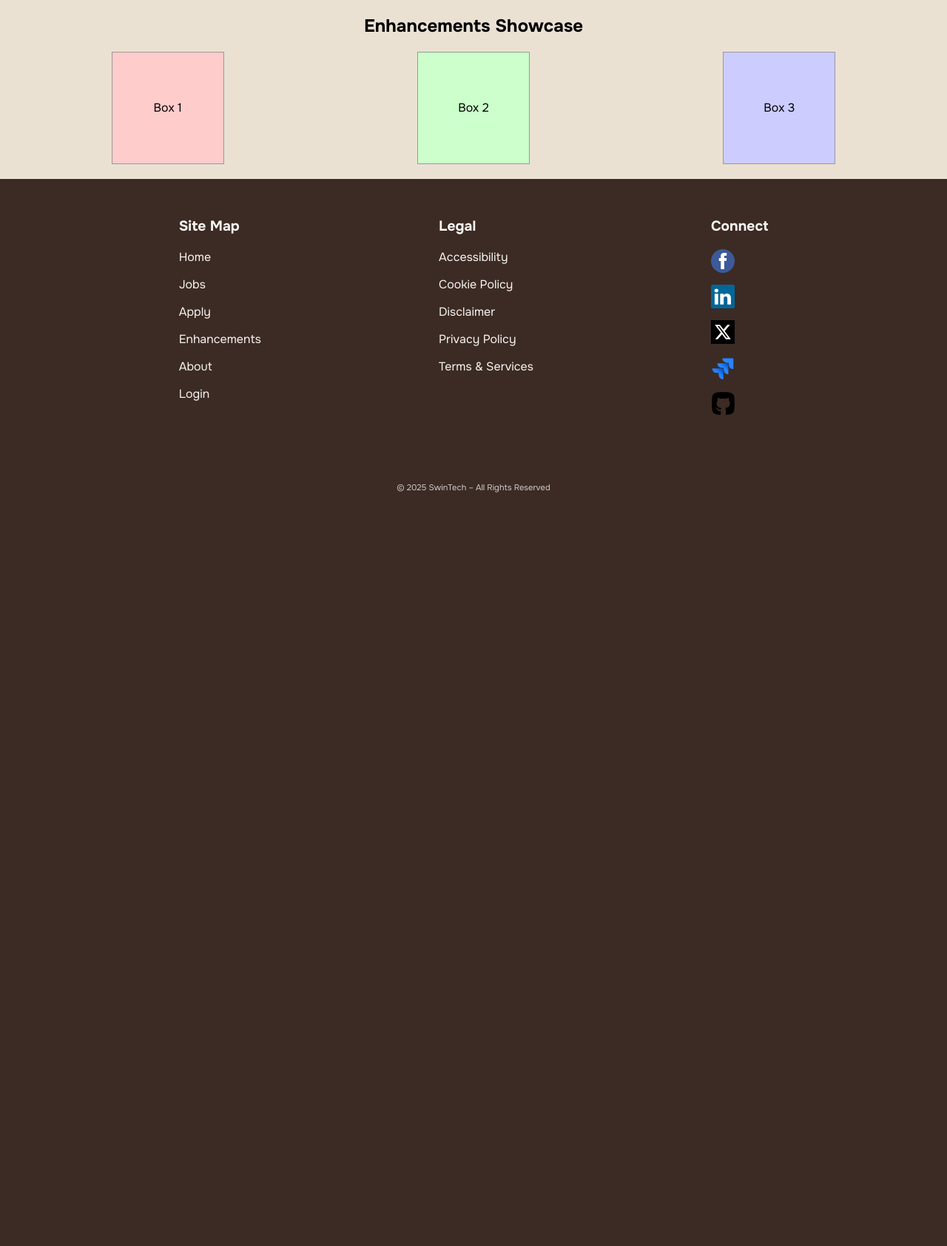
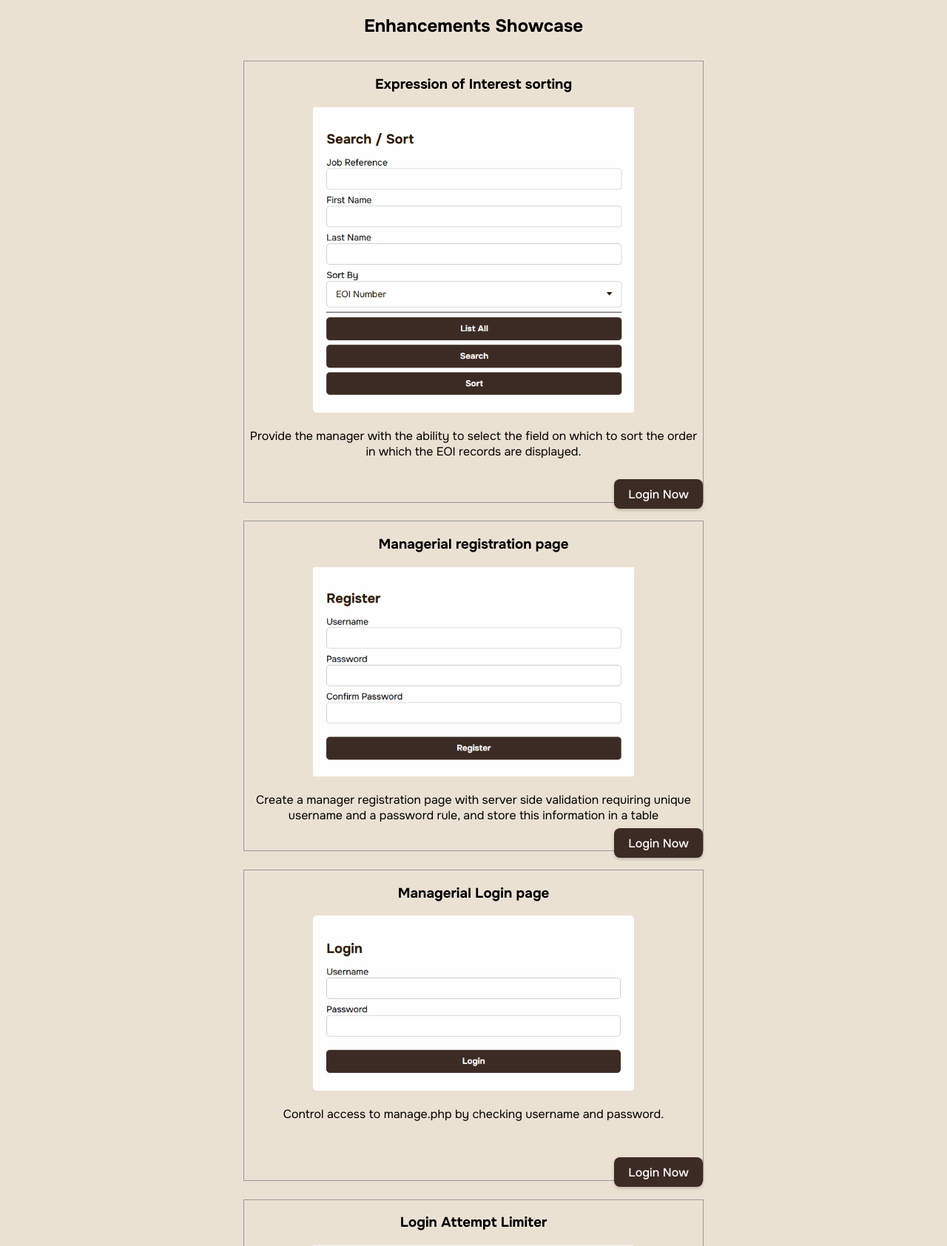
Before and after one commit to SwinTechCOS10026/project2, a PHP site: page /enhancements.php in a window 1280 px wide. Shown: the part 213-1898 px from the top of the page at 74% size. Before the commit the page ends 879 px from the top, so only its background shows below. Run offline with PHP 8.4, Linux system fonts and the light colour scheme; the visitor is signed in with stand-in values (Sample User, id 1).

Commit message:
Added all the enhancement changes to the enhancement changes

```diff
--- a/project2/enhancements.php
+++ b/project2/enhancements.php
@@ -1,17 +1,42 @@
 <?php include("header.inc"); ?>
 <?php include("nav.inc"); ?>
 
-<h2 style="text-align:center;">Enhancements Showcase</h2>
+<h2 id="enhancements-heading">Enhancements Showcase</h2>
 
-<div style="display:flex; justify-content:space-around; margin:20px;">
-    <div style="width:150px; height:150px; background-color:#FFCCCC; border:1px solid #999; text-align:center; line-height:150px;">
-        Box 1
+<div id="enhancements-contents">
+    <div id="enhancement-item1">
+        <h3>Expression of Interest sorting</h3>
+        <img src="images/enhancements_img/eoi_sorting.png" alt="Expression of Interest Sorting and Searching User Interface" id="enhancement-img1"></img>
+        <p id="enhancement-text1">Provide the manager with the ability to select the field on which to sort the order in
+            which the EOI records are displayed.</p><br>
+        <div class='apply-btn'><a class='btn-gold' href='login.php' target='_blank' role='button'>Login Now</a></div>
     </div>
-    <div style="width:150px; height:150px; background-color:#CCFFCC; border:1px solid #999; text-align:center; line-height:150px;">
-        Box 2
+    <div id="enhancement-item2">
+        <h3>Managerial registration page</h3>
+        <img src="images/enhancements_img/manager_registration.png" alt="Manager Registration User Interface" id="enhancement-img2"></img>
+        <p id="enhancement-text2">Create a manager registration page with server side validation requiring unique
+            username and a password rule, and store this information in a table </p>
+        <div class='apply-btn'><a class='btn-gold' href='login.php' target='_blank' role='button'>Login Now</a></div>
     </div>
-    <div style="width:150px; height:150px; background-color:#CCCCFF; border:1px solid #999; text-align:center; line-height:150px;">
-        Box 3
+    <div id="enhancement-item3">
+        <h3>Managerial Login page</h3>
+        <img src="images/enhancements_img/manager_login.png" alt="Manager Login User Interface" id="enhancement-img3"></img>
+       <p id="enhancement-text3">Control access to manage.php by checking username and password. </p> <br> <br>
+       <div class='apply-btn'><a class='btn-gold' href='login.php' target='_blank' role='button'>Login Now</a></div>
+    </div>
+    <div id="enhancement-item4">
+        <h3>Login Attempt Limiter</h3>
+        <img src="images/enhancements_img/attempt_limiter.png" alt="Manager Login Attempt Limiter User Interface" id="enhancement-img4"></img>
+       <p id="enhancement-text4">Have access to the web site disabled for user a period of time on, say, three or more
+            invalid login attempts. </p> <br>
+        <div class='apply-btn'><a class='btn-gold' href='login.php' target='_blank' role='button'>Login Now</a></div>
+    </div>
+    <div id="enhancement-item5">
+        <h3>Expression of Interest Deleter &amp; status updater</h3>
+        <img src="images/enhancements_img/eoi_statuses.png" alt="Expression of Interest Deleter &amp; Status Updater User Interface" id="enhancement-img5"></img>
+       <p id="enhancement-text5">Have access to the web site disabled for user a period of time on, say, three or more
+            invalid login attempts. </p>
+        <div class='apply-btn'><a class='btn-gold' href='login.php' target='_blank' role='button'>Login Now</a></div>
     </div>
 </div>
 
--- a/project2/styles/styles.css
+++ b/project2/styles/styles.css
@@ -1724,3 +1724,90 @@ input:focus {
 }
 
 /* #endregion */
+
+/* #region ===============================================》 Apply Page 《===================================================== */
+
+#enhancements-heading {
+  text-align:center;
+}
+#enhancements-contents {
+  display:flex;
+  justify-content:space-around;
+  margin:20px;
+  justify-content:center;
+  flex-wrap: wrap;
+}
+
+#enhancement-item1 {
+  width: 50%;
+  height: 70%;
+  border:1px solid #999;
+  text-align:center;
+  margin: 1%;
+  justify-content:space-around;
+  padding: auto;
+}
+
+#enhancement-item2 {
+  width: 50%;
+  height: 70%;
+  border:1px solid #999;
+  text-align:center;
+  margin: 1%;
+  padding: auto;
+}
+
+#enhancement-item3 {
+  width: 50%;
+  height: 70%;
+  /* padding-bottom: 10%; */
+  border:1px solid #999;
+  text-align:center;
+  margin: 1%;
+  padding: auto;
+}
+#enhancement-item4 {
+  width: 50%;
+  height: 70%;
+  border:1px solid #999;
+  text-align:center;
+  margin: 1%;
+  padding: auto;
+}
+#enhancement-item5 {
+  width: 50%;
+  height: 70%;
+  border:1px solid #999;
+  text-align:center;
+  margin: 1%;
+  padding: auto;
+}
+
+#enhancement-img1 {
+  width: 70%;
+  height: 70%;
+}
+
+#enhancement-img2 {
+  width: 70%;
+  height: 70%;
+}
+
+#enhancement-img3 {
+  width: 70%;
+  height: 70%;
+}
+
+#enhancement-img4 {
+  width: 70%;
+  height: 70%;
+}
+
+#enhancement-img5 {
+  width: 70%;
+  height: 70%;
+}
+
+
+
+/* #endregion */
```
Also changed, not shown: project2/sql_code.sql (deleted, +0 -83 lines), project2/swintech.sql (+118 -58 lines), project2/images/enhancements_img/attempt_limiter.png (added), project2/images/enhancements_img/eoi_sorting.png (added), project2/images/enhancements_img/eoi_statuses.png (added), project2/images/enhancements_img/manager_login.png (added), project2/images/enhancements_img/manager_registration.png (added).
